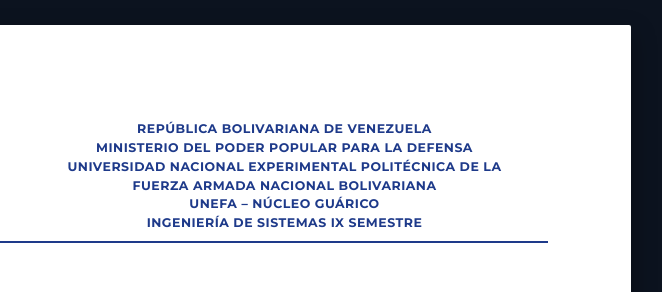
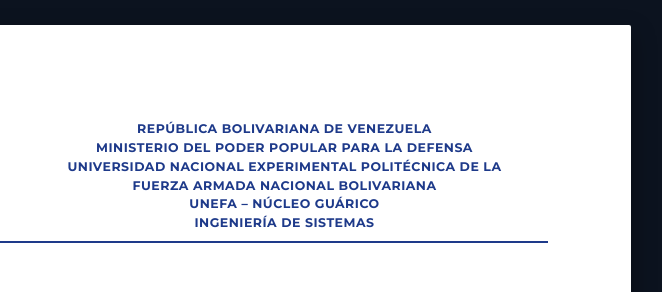
Before and after one commit to jesuslara15112001-svg/Informe.io, a plain HTML site: page index.html in a window 1280 px wide. Shown: the top 292 px of the page, 406-1068 px from the left. Drawn offline with Linux system fonts and the light colour scheme.

Commit message:
Update index.html

```diff
--- a/index.html
+++ b/index.html
@@ -24,7 +24,7 @@
                     Universidad Nacional Experimental Politécnica de la<br>
                     Fuerza Armada Nacional Bolivariana<br>
                     UNEFA – Núcleo Guárico<br>
-                    Ingeniería de Sistemas IX Semestre
+                    Ingeniería de Sistemas
                 </td>
             </tr>
         </table>
```
